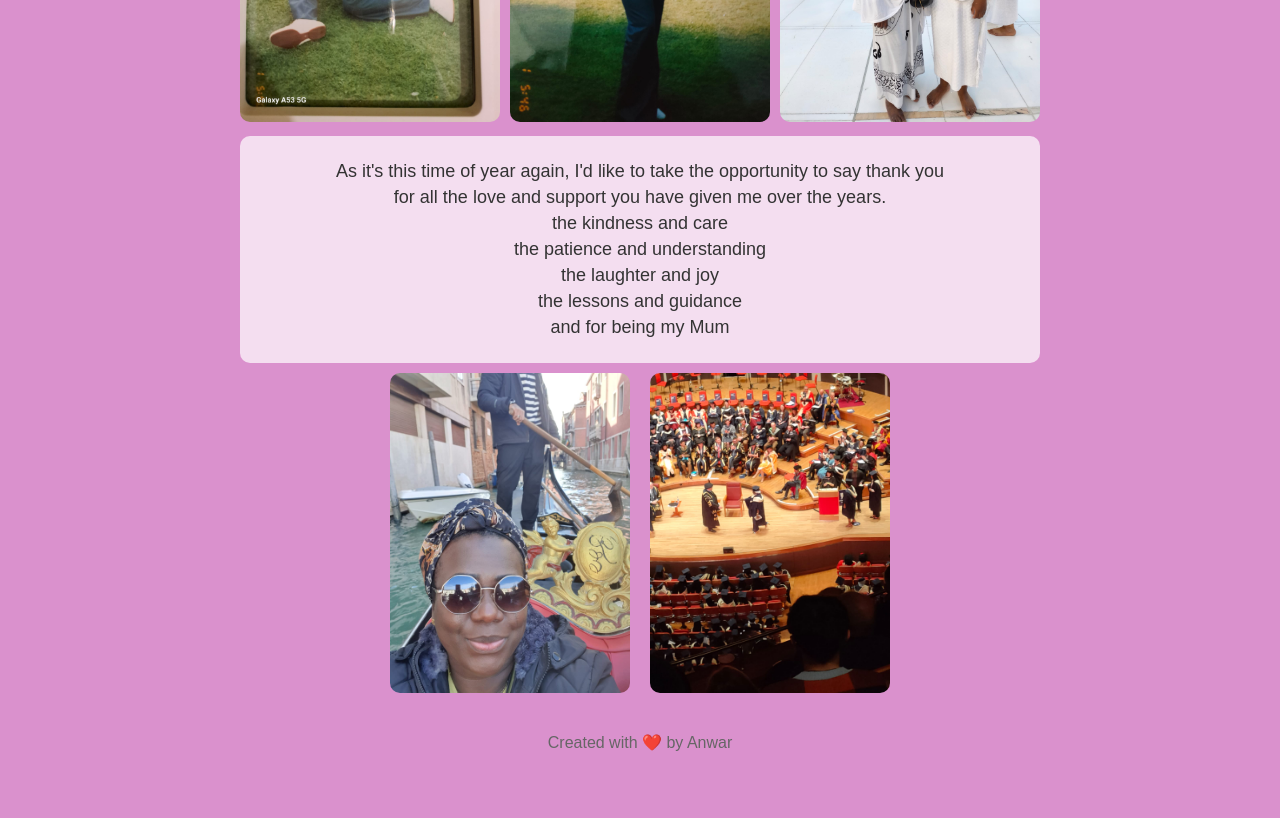
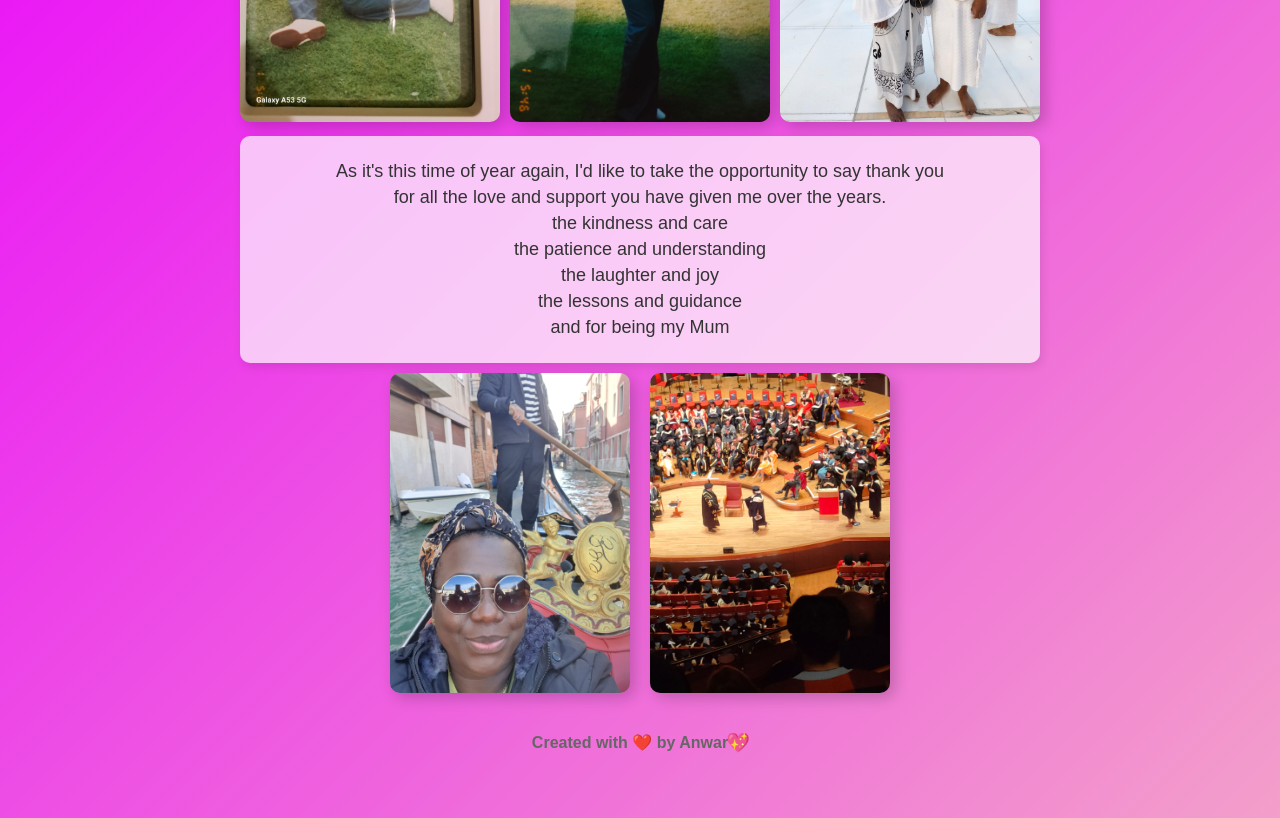
Before and after one commit to tunderbell/tunderbell.github.io, a plain HTML site: page index.html in a window 1280 px wide. Shown: the part 400-1218 px from the top of the page. Drawn offline with Linux system fonts and the light colour scheme.

Commit message:
Update styles.css

```diff
--- a/styles.css
+++ b/styles.css
@@ -1,7 +1,7 @@
 /* Basic styles */
 body {
     font-family: Arial, sans-serif;
-    background-color: #da91cd; /* Pink background */
+    background: linear-gradient(135deg, #e900fe, #f39fca);
     text-align: center;
     margin: 0;
     padding: 0;
@@ -35,7 +35,15 @@ h1 {
     height: auto;
     border-radius: 10px;
     object-fit: cover;
+    transition: transform 0.3s ease-in-out, box-shadow 0.3s ease-in-out;
+    box-shadow: 5px 5px 15px rgba(0, 0, 0, 0.2);
 }
+
+.collage-item img:hover {
+    transform: scale(1.05);
+    box-shadow: 8px 8px 20px rgba(0, 0, 0, 0.3);
+}
+
 
 /* Middle row text (centered) */
 .text-center {
@@ -46,6 +54,7 @@ h1 {
     background-color: rgba(255, 255, 255, 0.7); /* Light background */
     border-radius: 10px;
     padding: 20px;
+    box-shadow: 2px 4px 10px rgba(0, 0, 0, 0.1);
 }
 
 /* Main text styling */
@@ -75,4 +84,22 @@ footer {
     margin-top: 40px;
     font-size: 16px;
     color: #666;
+    font-weight: bold;
+    transition: color 0.3s ease-in-out;
 }
+
+footer p:hover {
+    color: #ff69b4;
+}
+
+footer p::after {
+    content: " 💖";
+    display: inline-block;
+    animation: heartbeat 1.5s infinite;
+}
+
+@keyframes heartbeat {
+    0% { transform: scale(1); }
+    50% { transform: scale(1.2); }
+    100% { transform: scale(1); }
+}
```
